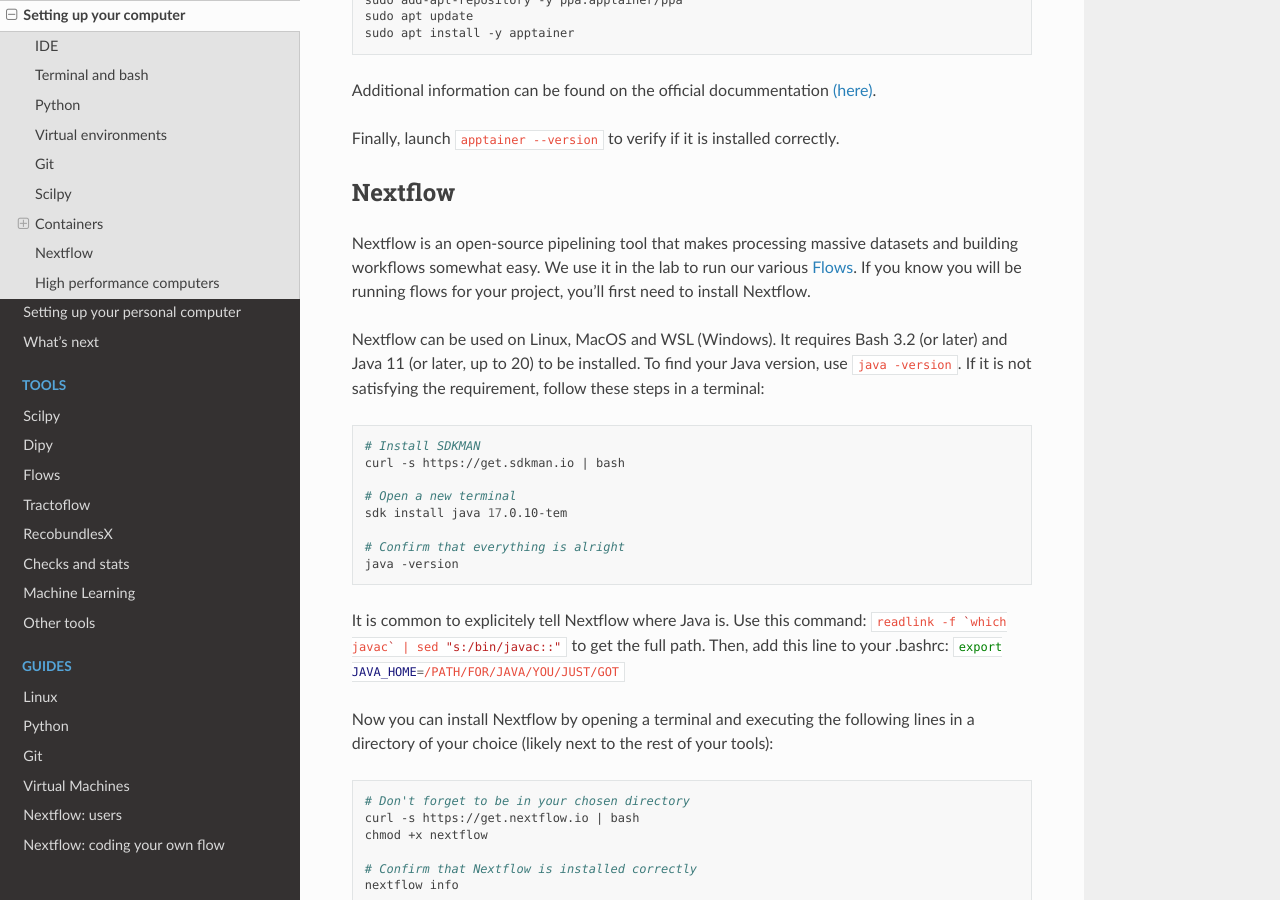
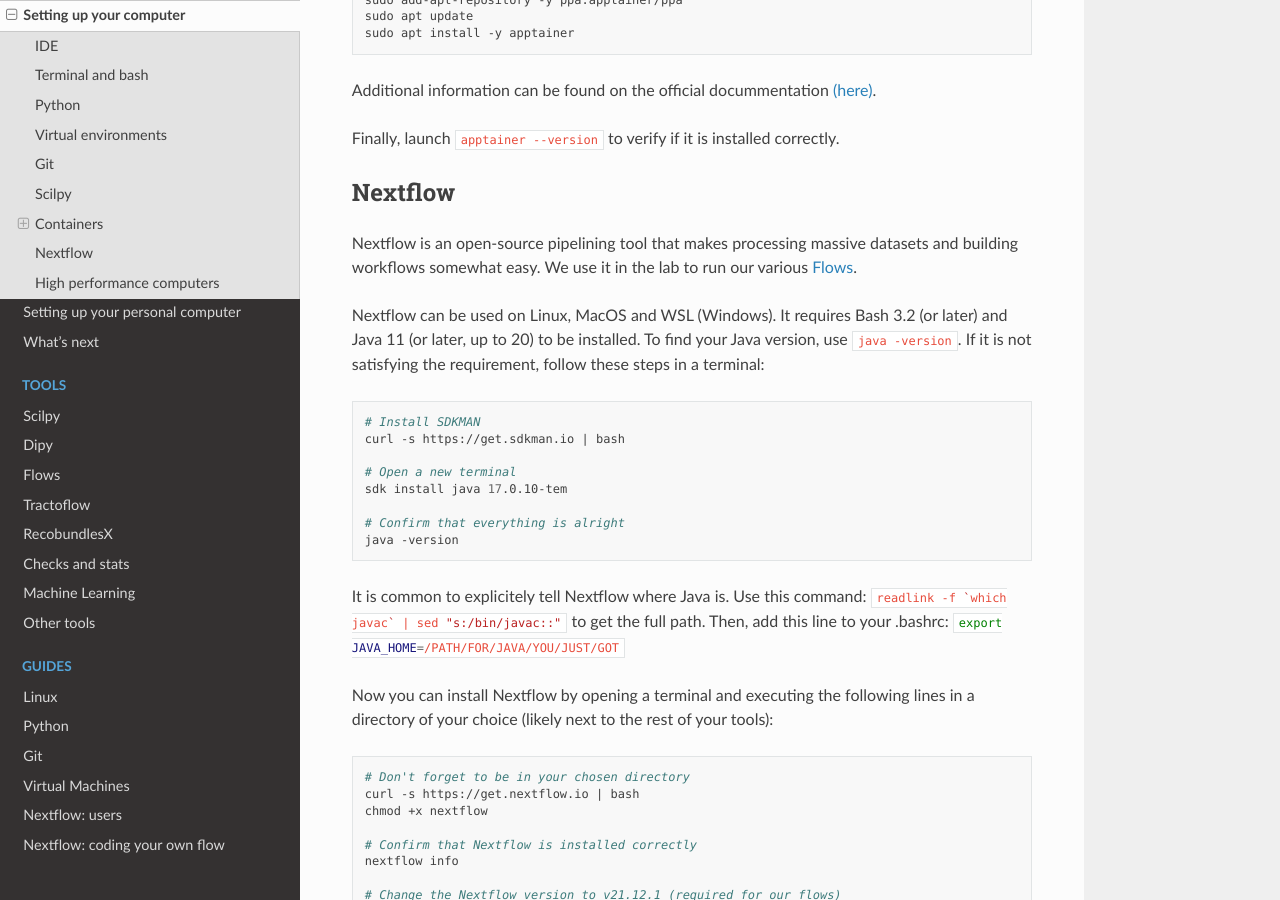
Before and after one commit to scilus/scil-documentation, a Sphinx documentation site: the page built from source/arriving/setup_computer.rst, in a window 1280 px wide and 900 px high, scrolled down 4934 px. Built offline with Sphinx 7.4.7 and the Read the Docs theme 2.0.0, drawn with Linux system fonts in a browser that asks for light colours.

Commit message:
Revert my changes in nextflow section

```diff
--- a/source/arriving/setup_computer.rst
+++ b/source/arriving/setup_computer.rst
@@ -199,7 +199,7 @@
 Nextflow
 """"""""
 
-Nextflow is an open-source pipelining tool that makes processing massive datasets and building workflows somewhat easy. We use it in the lab to run our various :ref:`ref_flow`. If you know you will be running flows for your project, you'll first need to install Nextflow.
+Nextflow is an open-source pipelining tool that makes processing massive datasets and building workflows somewhat easy. We use it in the lab to run our various :ref:`ref_flow`.
 
 Nextflow can be used on Linux, MacOS and WSL (Windows). It requires Bash 3.2 (or later) and Java 11 (or later, up to 20) to be installed. To find your Java version, use :bash:`java -version`. If it is not satisfying the requirement, follow these steps in a terminal:
 
```
